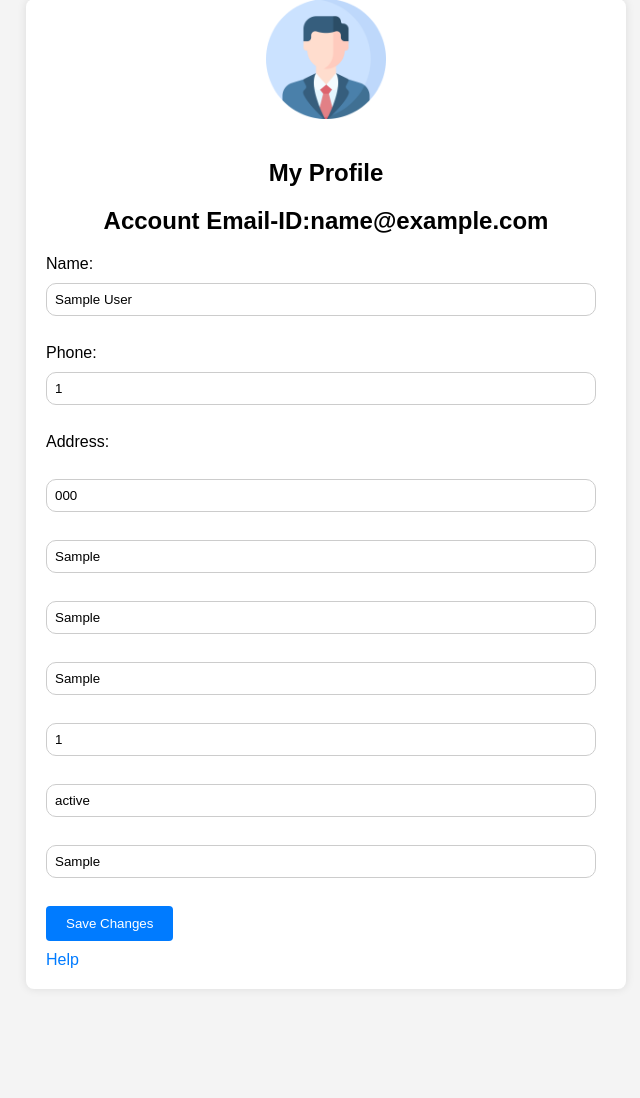
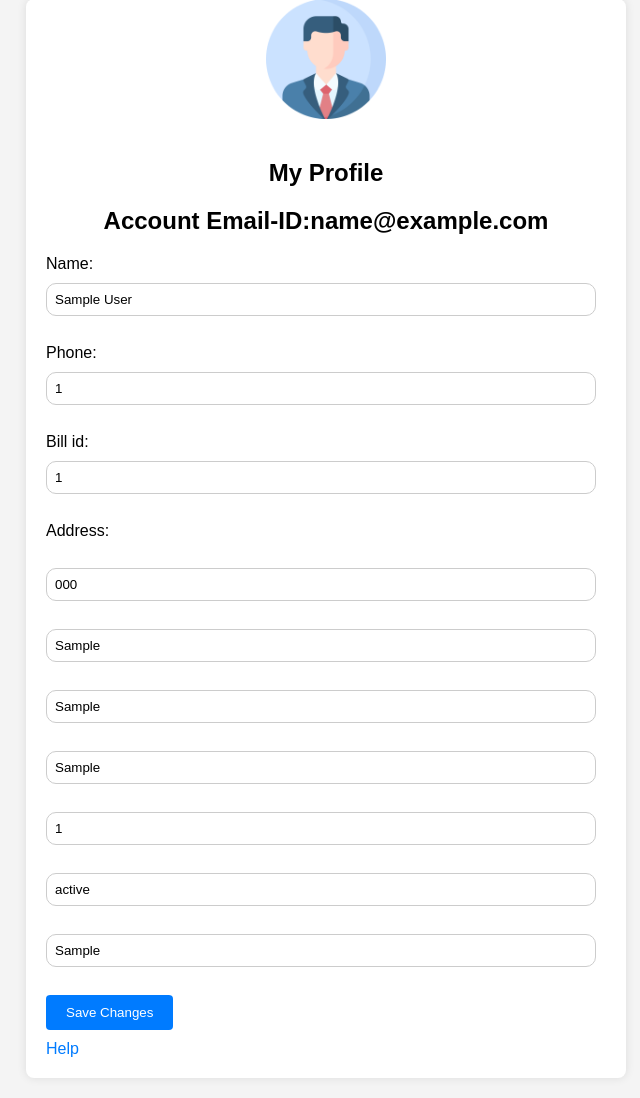
Before and after one commit to sagar09navneet/postoffice-invoice, a Django app: page /myprofile in a window 1280 px wide. Shown: the part 21-1119 px from the top of the page, without its empty margins (314-954 px from the left). Before the commit the page ends 989 px from the top, so only its background shows below. Run offline with Django 5.2, Linux system fonts and the light colour scheme; a user stored in the database is signed in; tables that the repository leaves empty hold one stand-in row (values such as "Sample post").

Commit message:
new chng

```diff
--- a/DNKinvoice/user/models.py
+++ b/DNKinvoice/user/models.py
@@ -14,4 +14,4 @@ class UserData(models.Model):
     pincode = models.IntegerField()
     state = models.CharField(max_length=50)
     country = models.CharField(max_length=50)
-    bill_id=models.IntegerField()
+    bill_id = models.CharField(max_length=50, blank=True)
--- a/DNKinvoice/user/templates/invoice.html
+++ b/DNKinvoice/user/templates/invoice.html
@@ -68,9 +68,8 @@
                 <label for="fromPhone">Phone Number:</label>
                 <input type="number" id="fromPhone" name="fromPhone" value="{{user_data.phone_number}}" class="input" readonly >
             </div>
-            <div>
+            <div class="info">
                 <label for="Billid">Bill id:</label>
-
                 <input type="text" id="Billid" name="Billid" value="{{user_data.bill_id}}"  class="input" readonly >
             </div>
             <div class="info">
--- a/DNKinvoice/user/templates/print.html
+++ b/DNKinvoice/user/templates/print.html
@@ -27,10 +27,11 @@
 
 
             </div>
+
         <div class="from-details">
 
             <h3>From</h3>
-            <p>Name: {{ to_data.full_name }}</p>
+            <p>Name: {{ user_data.full_name }}</p>
             <div class="add"><p class="address">House/Building No: {{ user_data.house_number }},</p>
             <p class="address">Street/Road No: {{user_data.street }},</p>
             <p class="address">City/Town: {{ user_data.city }},</p>
--- a/DNKinvoice/user/templates/profile.html
+++ b/DNKinvoice/user/templates/profile.html
@@ -26,6 +26,9 @@
                 <label for="phone">Phone:</label>
                 <input type="number" id="phone" name="phone" value="{{user_data.phone_number}}"  required><br>
 
+                <label for="billid">Bill id:</label>
+                <input type="text" id="billid" name="billid" value="{{user_data.bill_id}}"   required ><br>
+
                 <label for="address">Address:</label><br>
                 <input type="text" id="HouseNo" name="HouseNo" placeholder="House no./Flat no." value="{{user_data.house_number}}" required><br>
                 <input type="text" id="Street" name="Street" placeholder="Street/Road" value="{{user_data.street}}"  required><br>
--- a/DNKinvoice/user/views.py
+++ b/DNKinvoice/user/views.py
@@ -177,6 +177,7 @@ def myprofile(request):
         user_data = UserData.objects.get(user=request.user)
         user_data.full_name=request.POST.get('Name')
         user_data.phone_number=request.POST.get('phone')
+        user_data.bill_id = request.POST.get('bill-id', '')
         user_data.house_number=request.POST.get('HouseNo')
         user_data.street=request.POST.get('Street')
         user_data.city=request.POST.get('city')
@@ -184,7 +185,7 @@ def myprofile(request):
         user_data.pincode=request.POST.get('Pincode')
         user_data.state=request.POST.get('state')
         user_data.country=request.POST.get('Country')
-        user_data.bill_id=request.POST.get('bill-id')
+
         user_data.save()
 
         user_data = UserData.objects.get(user=request.user)
```
Also changed, not shown: DNKinvoice/user/static/user/print.css (+12 -0 lines), DNKinvoice/user/migrations/0006_userdata_billno.py, 2 other files.
